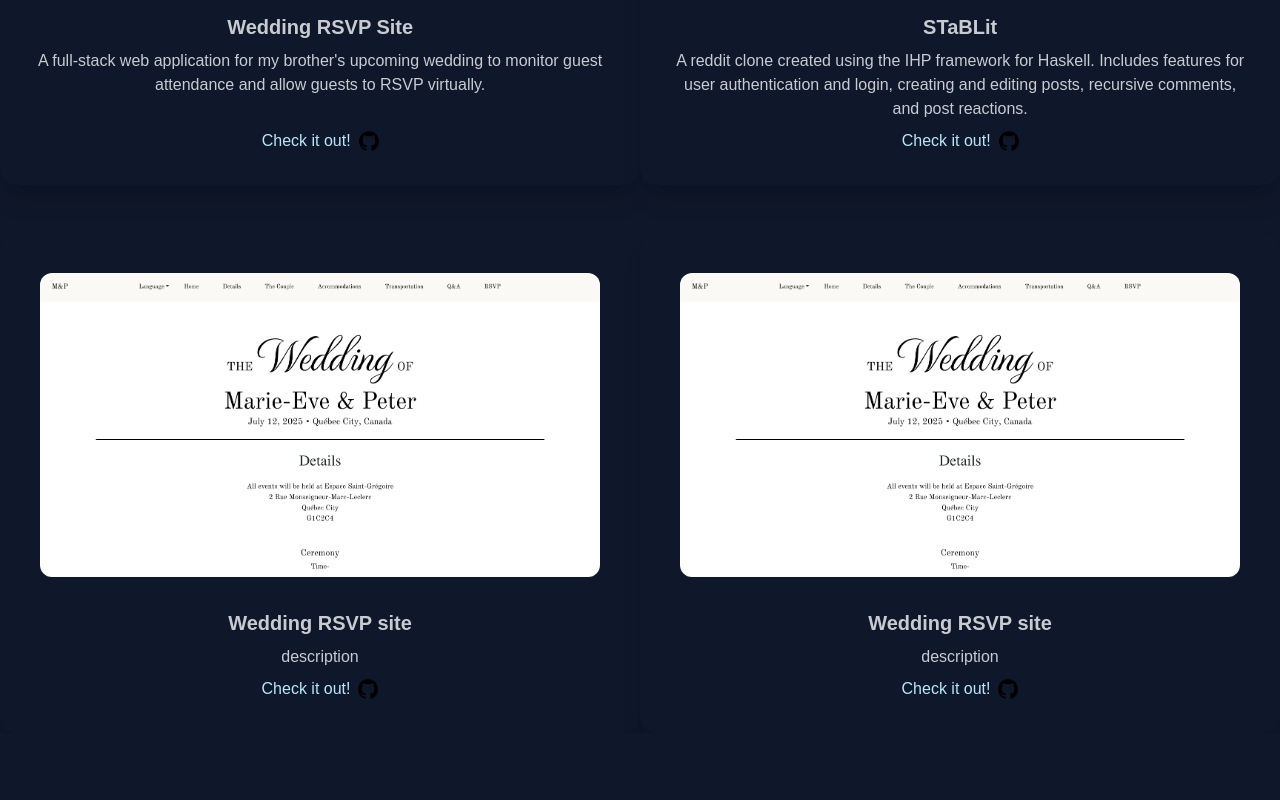
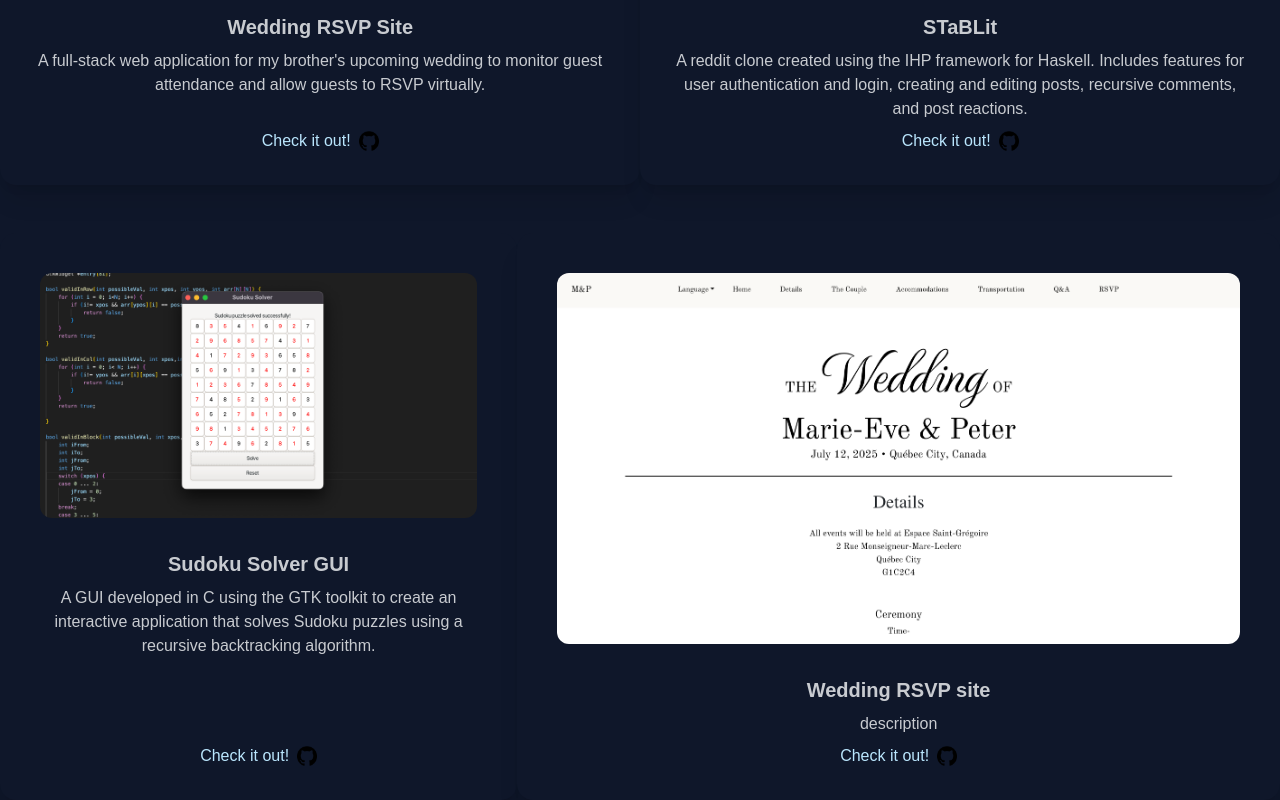
Before and after one commit to JosephMaltese/PortfolioSite, a Next.js app: page / in a window 1280 px wide. Shown: the part 1311-2111 px from the top of the page. Before the commit the page ends 2044 px from the top, so only its background shows below. Built offline with nearby package versions, Linux system fonts and the light colour scheme.

Commit message:
Added Sudoku Project

```diff
--- a/app/components/Projects.tsx
+++ b/app/components/Projects.tsx
@@ -14,7 +14,7 @@ const Projects = () => {
                 <Card imageName="stablit.png" title="STaBLit" description="A reddit clone created using the IHP framework for Haskell. Includes features for user authentication and login, creating and editing posts, recursive comments, and post reactions." link="https://github.com/JosephMaltese/STaBLit"/>
             </div>
             <div className='flex flex-row justify-around mt-12'>
-                <Card imageName="homePage.png" title="Wedding RSVP site" description="description" link="https://github.com/JosephMaltese/WeddingSite"/>
+                <Card imageName="Sudoku2.png" title="Sudoku Solver GUI" description="A GUI developed in C using the GTK toolkit to create an interactive application that solves Sudoku puzzles using a recursive backtracking algorithm." link="https://github.com/JosephMaltese/WeddingSite"/>
                 <Card imageName="homePage.png" title="Wedding RSVP site" description="description" link="https://github.com/JosephMaltese/WeddingSite"/>
             </div>
         </div>
```
Also changed, not shown: public/Sudoku2.png (added).
